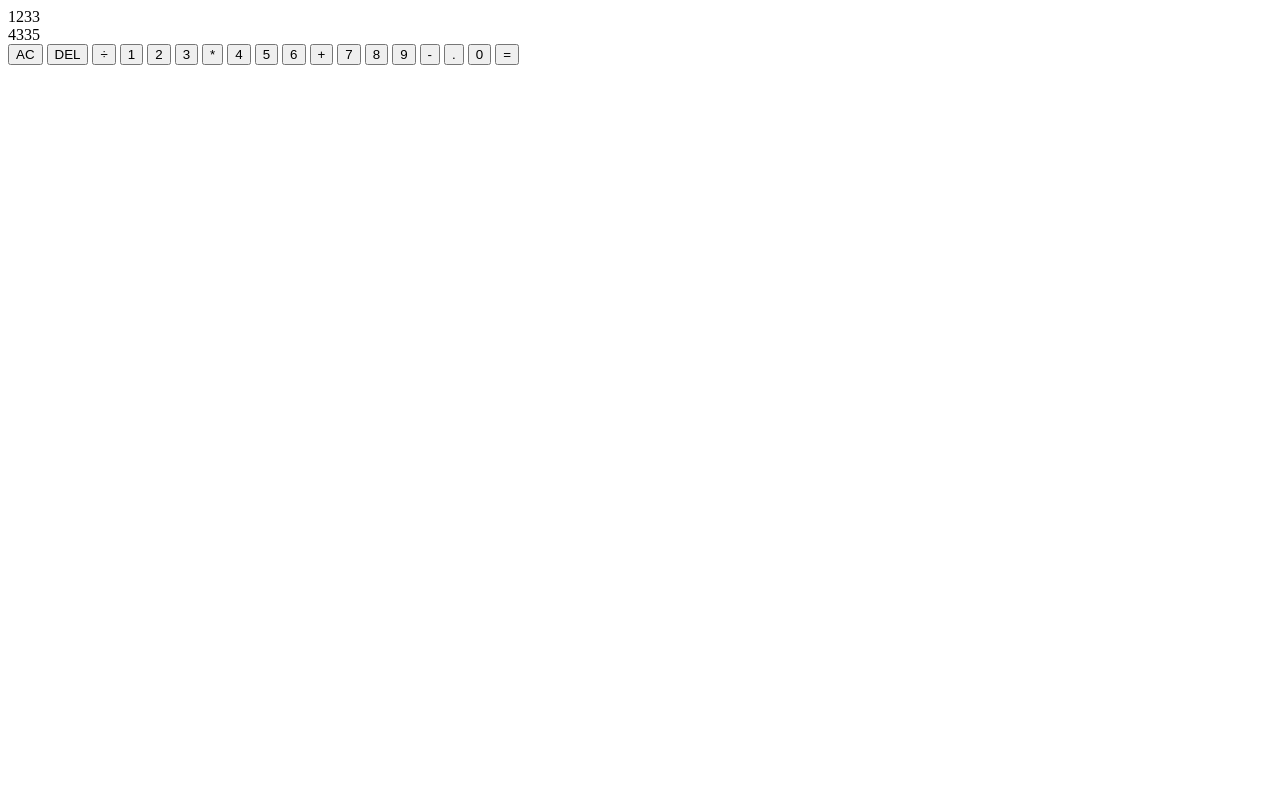
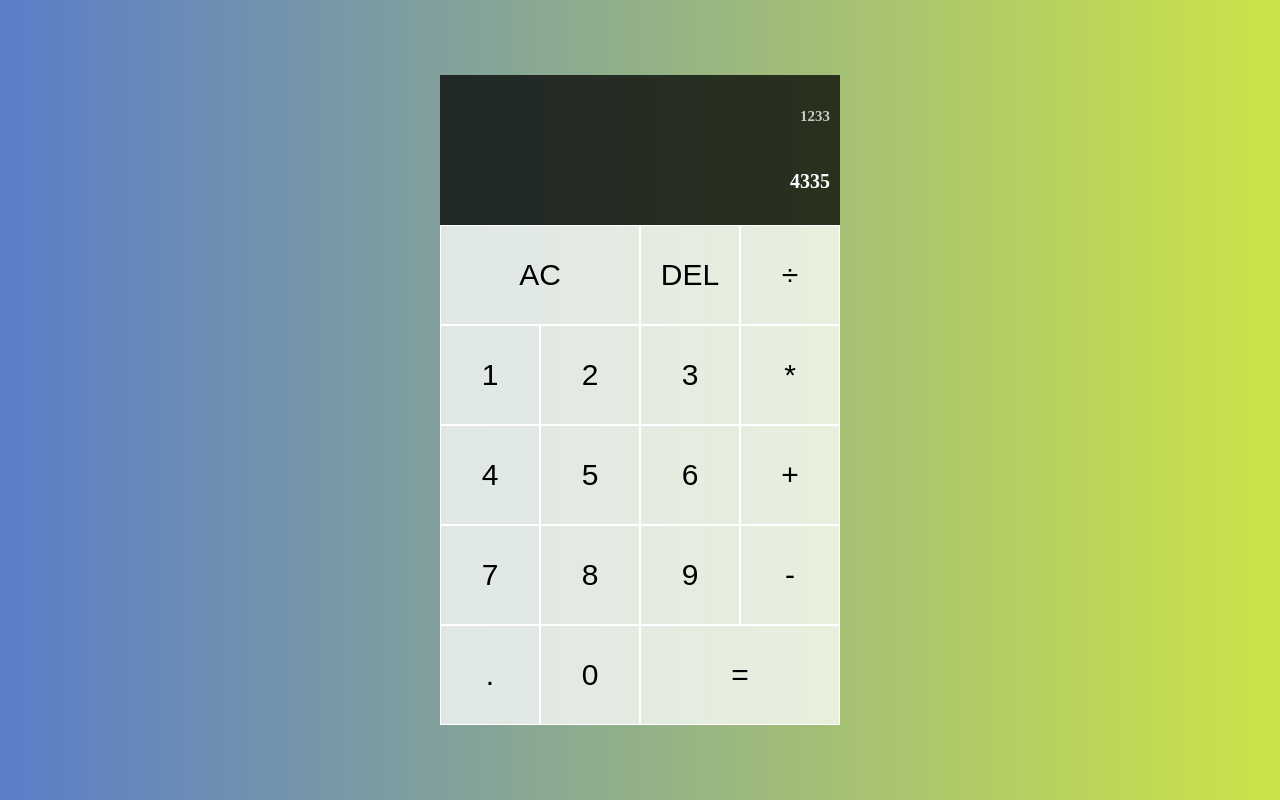
Before and after one commit to Lelik7777/calculator_js, a plain HTML site: page index.html in a window 1280 px wide. Drawn offline with Linux system fonts and the light colour scheme.

Commit message:
feat: add styles for calculator

```diff
--- a/index.html
+++ b/index.html
@@ -5,15 +5,18 @@
     <meta http-equiv="X-UA-Compatible" content="IE=edge" />
     <meta name="viewport" content="width=device-width, initial-scale=1.0" />
     <title>Calculator</title>
+    <link
+      href="https://fonts.googleapis.com/css?family=Roboto:300,300italic,regular,italic,500,500italic,700,700italic"
+      rel="stylesheet"
+    />
     <link rel="stylesheet" href="style.css" />
     <script src="index.js" defer></script>
   </head>
-  <body>
+  <body class="body">
     <div class="calculator-grid">
       <div class="output">
         <div class="previous-operand">1233</div>
         <div class="current-operand">4335</div>
-      </div>
       </div>
       <button class="button span-two">AC</button>
       <button class="button">DEL</button>
@@ -33,5 +36,6 @@
       <button class="button">.</button>
       <button class="button">0</button>
       <button class="button span-two">=</button>
+    </div>
   </body>
 </html>
--- a/style.css
+++ b/style.css
@@ -0,0 +1,61 @@
+*,
+*::after,
+*::before {
+  box-sizing: border-box;
+}
+:root {
+  --color-primary: rgba(255, 255, 255, 0.75);
+  --color-primary-light: rgba(255, 255, 255, 0.9);
+  --color-primary-secondary: rgba(0, 0, 0, 0.75);
+  --color-light: #ffffff;
+}
+html {
+  font-size: 10px;
+}
+.body {
+  margin: 0;
+  padding: 0;
+  font-size: 1.4rem;
+  font-family: Roboto sans-serif;
+  font-weight: 700;
+
+  background: linear-gradient(to right, rgb(90, 125, 201), rgb(204, 228, 72));
+}
+.calculator-grid {
+  display: grid;
+  grid-template-columns: repeat(4, 100px);
+  grid-template-rows: minmax(150px, auto) repeat(5, 100px);
+  justify-content: center;
+  align-content: center;
+  height: 100vh;
+}
+.output {
+  grid-column: 1 / span 4;
+  display: flex;
+  flex-flow: column;
+  align-items: flex-end;
+  justify-content: space-around;
+
+  padding: 10px;
+  background-color: var(--color-primary-secondary);
+}
+.previous-operand {
+  color: var(--color-primary);
+  font-size: 1.5rem;
+}
+.current-operand {
+  color: var(--color-light);
+  font-size: 2rem;
+}
+.button {
+  background-color: var(--color-primary);
+  border: 1px solid var(--color-light);
+  cursor: pointer;
+  font-size: 3rem;
+}
+.button:hover {
+  background-color: var(--color-primary-light);
+}
+.span-two {
+  grid-column: span 2;
+}
```
Lines whose indentation alone changed are shown as unchanged.
